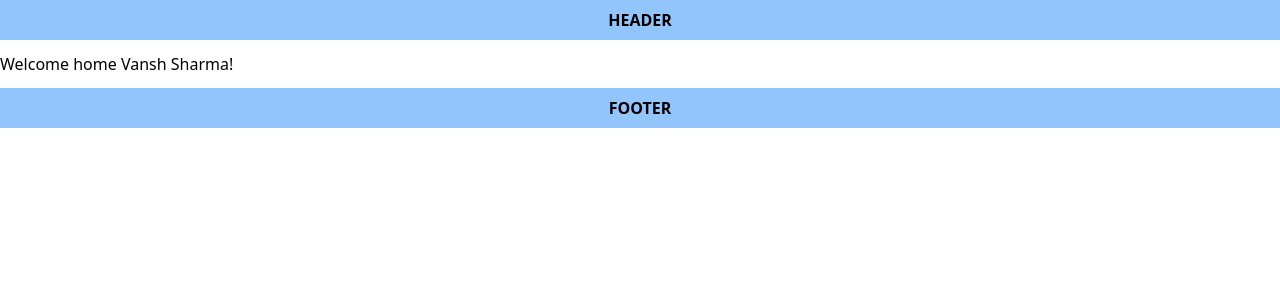
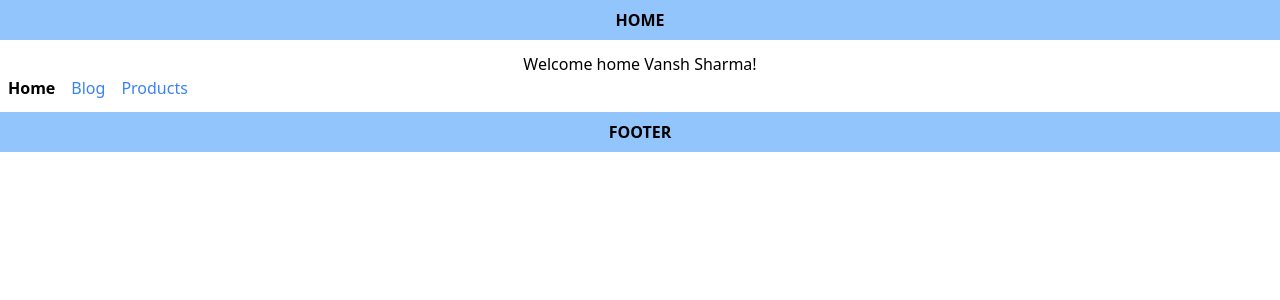
Before and after one commit to VanshSh/hello_world_next, a Next.js app: page / in a window 1280 px wide. Shown: the top 300 px of the page. Built offline with nearby package versions, Linux system fonts and the light colour scheme.

Commit message:
feat: :sparkles: Navigate to different route using Link Component

```diff
--- a/app/layout.tsx
+++ b/app/layout.tsx
@@ -1,4 +1,5 @@
 import { Metadata } from 'next'
+import Link from 'next/link'
 import './globals.css'
 export const metadata: Metadata = {
   title: {
@@ -17,7 +18,7 @@ export default function RootLayout({
     <html lang='en'>
       <body>
         <header className='bg-blue-300 text-center mb-3 p-2 uppercase font-bold'>
-          HEADER
+          <Link href={'/'}>Home</Link>
         </header>
         {children}
         <footer className='bg-blue-300 text-center mt-3 p-2 uppercase font-bold '>
--- a/app/page.tsx
+++ b/app/page.tsx
@@ -1,5 +1,39 @@
+'use client'
+import Link from 'next/link'
+import { usePathname } from 'next/navigation'
+const navLinks = [
+  {
+    name: 'Home',
+    href: '/',
+  },
+  { name: 'Blog', href: '/blog' },
+  {
+    name: 'Products',
+    href: '/products',
+  },
+]
 const HomePage = () => {
-  return <div>Welcome home Vansh Sharma!</div>
+  const pathname = usePathname()
+  return (
+    <div>
+      <h4 className='text-center'>Welcome home Vansh Sharma!</h4>
+      <div className='px-2'>
+        {navLinks.map((link) => {
+          const isActive = pathname.startsWith(link.href)
+
+          return (
+            <Link
+              href={link.href}
+              key={link.name}
+              className={isActive ? 'font-bold mr-4' : 'text-blue-500 mr-4'}
+            >
+              {link.name}
+            </Link>
+          )
+        })}
+      </div>
+    </div>
+  )
 }
 
 export default HomePage
```
Also changed, not shown: 1 other file (tests, documents, lock files or other folders).
